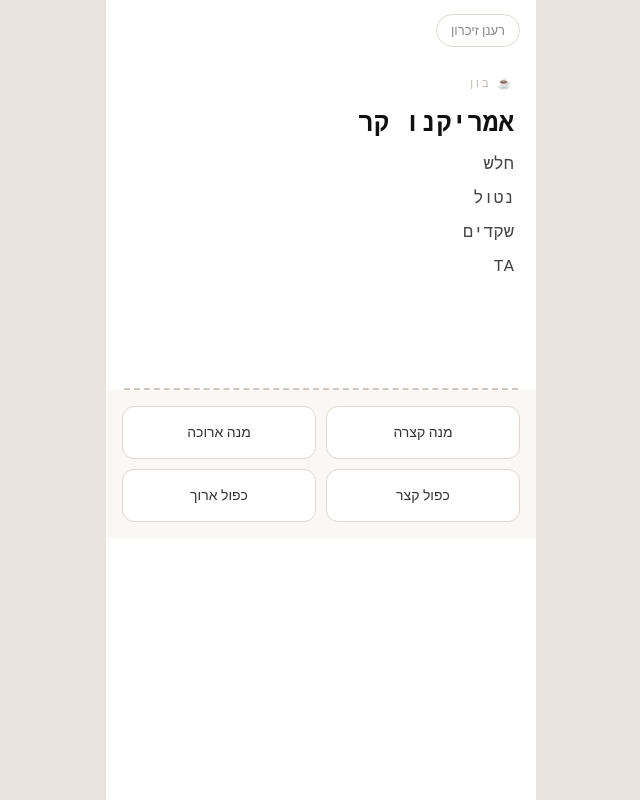
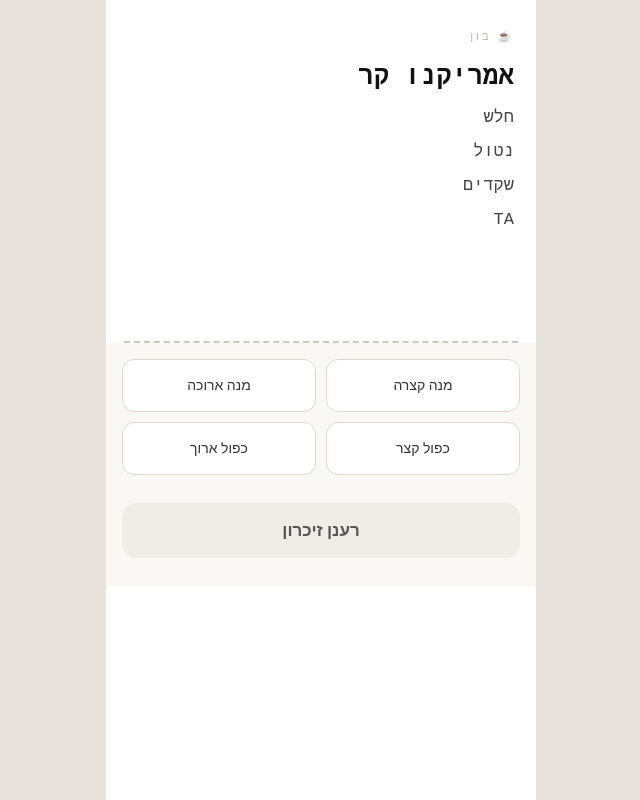
Before and after one commit to avishagcohen5-ctrl/coffee-quiz, a React (Vite) app: page / in a window 1280 px wide. Both pictures are taken after a click on the button "בואו נתחיל". Shown: the whole page, without its empty margins (449-1089 px from the left). Built offline with nearby package versions, Linux system fonts and the light colour scheme.

Commit message:
feat: move refresh button to bottom of quiz screen, make it prominent

```diff
--- a/src/App.jsx
+++ b/src/App.jsx
@@ -45,9 +45,6 @@ export default function App() {
 
   return (
     <div className="app">
-      <button className="quiz-refresh-btn" onClick={() => setScreen('refresh')}>
-        רענן זיכרון
-      </button>
       <Bon order={order} />
       <div className="spacer" />
       <div className="divider" />
@@ -56,6 +53,11 @@ export default function App() {
         answered={answered}
         onAnswer={handleAnswer}
       />
+      <div className="quiz-bottom">
+        <button className="quiz-refresh-btn" onClick={() => setScreen('refresh')}>
+          רענן זיכרון
+        </button>
+      </div>
     </div>
   )
 }
--- a/src/index.css
+++ b/src/index.css
@@ -169,19 +169,27 @@ body {
 
 /* ── Quiz refresh button ── */
 
+.quiz-bottom {
+  padding: 12px 16px 28px;
+  background: #faf8f5;
+}
+
 .quiz-refresh-btn {
-  background: none;
-  border: 1.5px solid #e0d8d0;
-  border-radius: 20px;
-  color: #888;
-  font-size: 13px;
+  width: 100%;
+  padding: 15px;
+  border-radius: 14px;
+  font-size: 17px;
   font-family: 'Heebo', sans-serif;
-  font-weight: 500;
+  font-weight: 700;
   cursor: pointer;
-  padding: 6px 14px;
-  display: block;
-  margin: 14px 16px 0 auto;
-  direction: rtl;
+  border: none;
+  background: #f0ede8;
+  color: #555;
+  transition: opacity 0.15s, transform 0.1s;
+}
+
+.quiz-refresh-btn:active {
+  transform: scale(0.97);
 }
 
 /* ── Bon ── */
```
